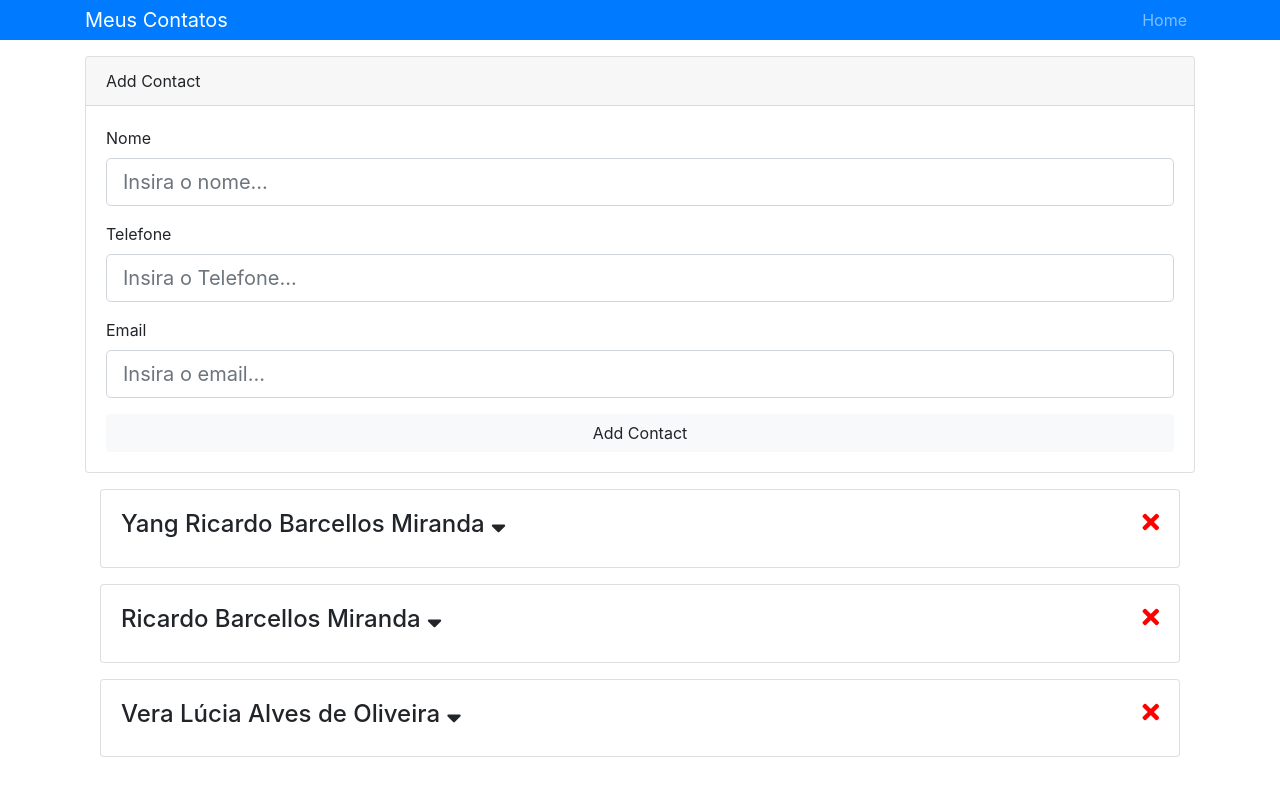
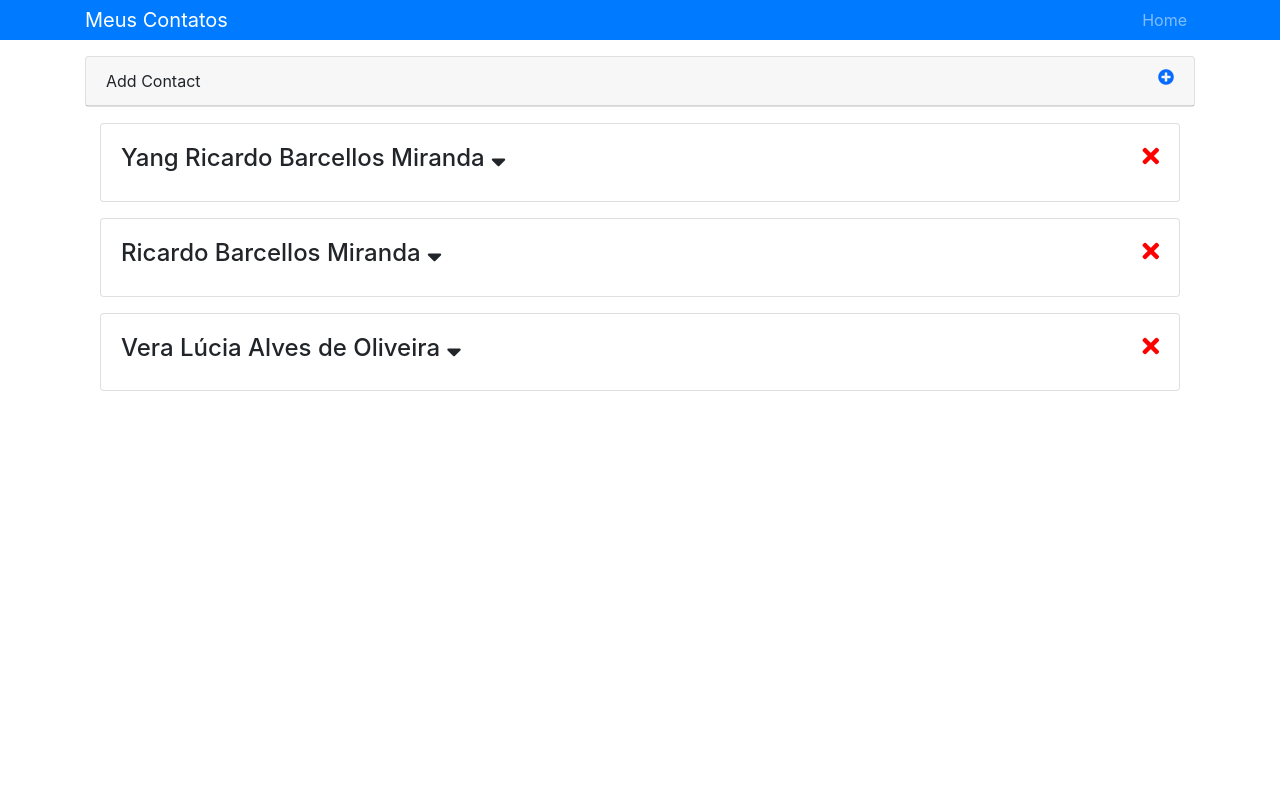
Before and after one commit to arpesh28/react-front-to-back, a React (Create React App) app in the folder contactmanager/: page / in a window 1280 px wide. Shown: the top 796 px of the page. Built offline with nearby package versions, Linux system fonts and the light colour scheme.

Commit message:
toggle add contact

```diff
--- a/contactmanager/src/components/contacts/AddContact.jsx
+++ b/contactmanager/src/components/contacts/AddContact.jsx
@@ -6,7 +6,8 @@ class AddContact extends Component {
   state = {
     name: "",
     email: "",
-    phone: ""
+    phone: "",
+    addContact: false
   };
 
   onChange = e => this.setState({ [e.target.name]: e.target.value });
@@ -34,6 +35,7 @@ class AddContact extends Component {
 
   render() {
     const { name, email, phone } = this.state;
+    const { addContact } = this.state;
 
     return (
       <Consumer>
@@ -42,7 +44,28 @@ class AddContact extends Component {
 
           return (
             <div className="card mb-3">
-              <div className="card-header">Add Contact</div>
+              <div
+                className="card-header"
+                style={{ cursor: "pointer" }}
+                onClick={() =>
+                  this.setState({
+                    addContact: !this.state.addContact
+                  })
+                }
+              >
+                Add Contact
+                <i
+                  className={
+                    "fas fa-" + (addContact ? "minus" : "plus") + "-circle"
+                  }
+                  style={{
+                    cursor: "pointer",
+                    float: "right",
+                    color: "#076BFF"
+                  }}
+                />
+              </div>
+              {addContact ? (
                 <div className="card-body">
                   <form onSubmit={this.onSubmit.bind(this, dispatch)}>
                     <TextInputGroup
@@ -74,6 +97,7 @@ class AddContact extends Component {
                     />
                   </form>
                 </div>
+              ) : null}
             </div>
           );
         }}
```
Lines whose indentation alone changed are shown as unchanged.
